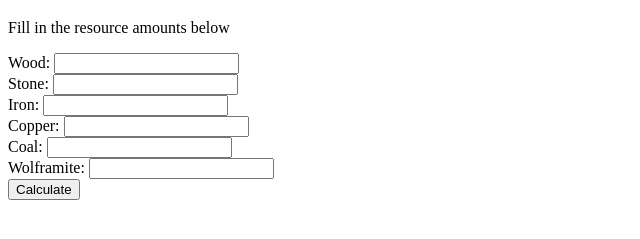
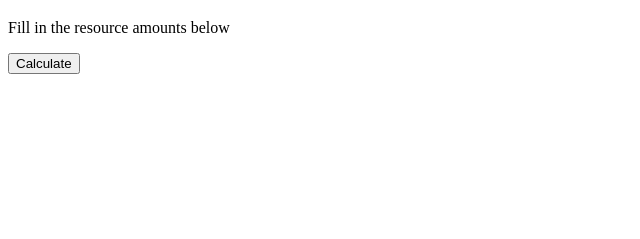
Before and after one commit to Human-Crow/alt_calculator, a plain HTML site: page index.html in a window 1280 px wide. Shown: the part 61-300 px from the top of the page, without its empty margins (0-640 px from the left). Drawn offline with Linux system fonts and the light colour scheme.

Commit message:
simplified

```diff
--- a/index.html
+++ b/index.html
@@ -7,24 +7,7 @@
 <body>
     <h1>Builderment Alt Calculator</h1>
     <p>Fill in the resource amounts below</p>
-    <label for="wood">Wood:</label>
-    <input type="number" id="wood" min="0">
-    <br>
-    <label for="stone">Stone:</label>
-    <input type="number" id="stone" min="0">
-    <br>
-    <label for="iron">Iron:</label>
-    <input type="number" id="iron" min="0">
-    <br>
-    <label for="copper">Copper:</label>
-    <input type="number" id="copper" min="0">
-    <br>
-    <label for="coal">Coal:</label>
-    <input type="number" id="coal" min="0">
-    <br>
-    <label for="wolframite">Wolframite:</label>
-    <input type="number" id="wolframite" min="0">
-    <br>
+
     <button id="calc_button">Calculate</button>
     <div id="result"></div>
 
```
